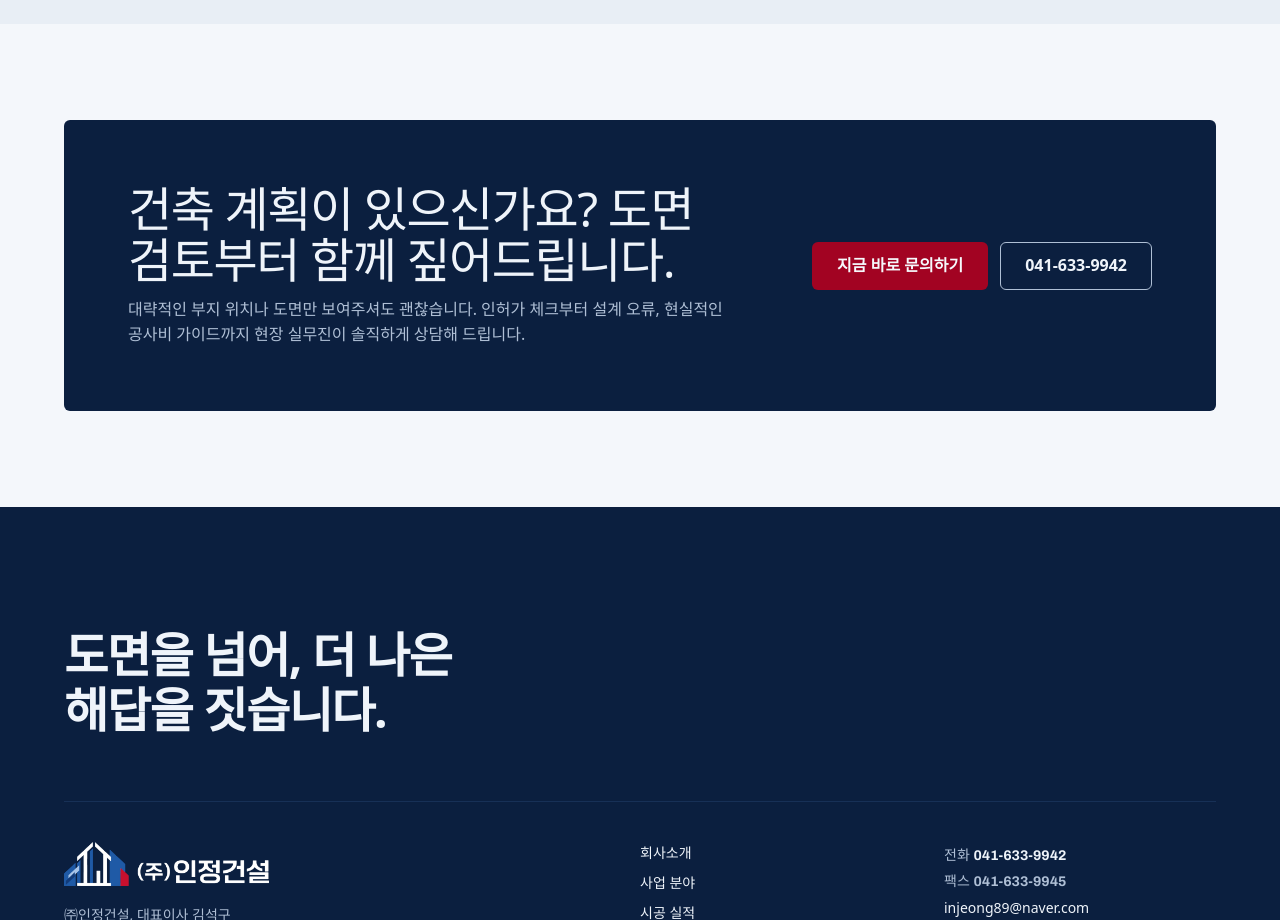
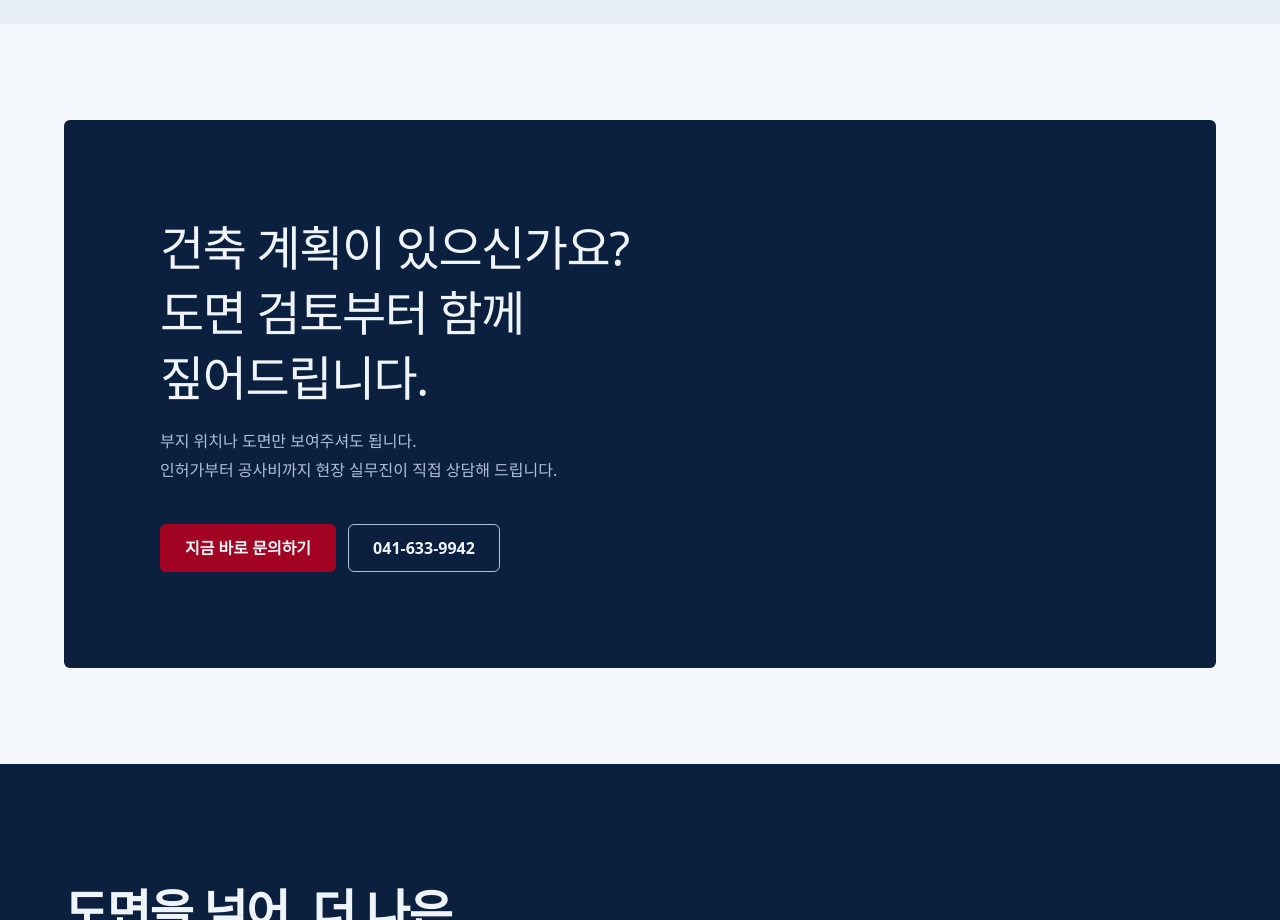
Before and after one commit to dltjslqs/injeong-demo, a Next.js app: page /about in a window 1280 px wide. Shown: the part 8420-9340 px from the top of the page. Built offline with nearby package versions, Linux system fonts and the light colour scheme; a web font is replaced by a local one.

Commit message:
하단 문의 띠: 제목 두 줄로 나누고 설명 줄임, 안쪽 여백·줄간격 넓힘
Co-Authored-By: Claude Opus 5.5 <noreply@anthropic.com>

```diff
--- a/src/components/sites/injeong/CtaBand.tsx
+++ b/src/components/sites/injeong/CtaBand.tsx
@@ -8,8 +8,8 @@ export function CtaBand() {
       <div className="container">
         <div className="ctab-in">
           <div>
-            <h2 className="rv">건축 계획이 있으신가요? 도면 검토부터 함께 짚어드립니다.</h2>
-            <p className="rv">대략적인 부지 위치나 도면만 보여주셔도 괜찮습니다. 인허가 체크부터 설계 오류, 현실적인 공사비 가이드까지 현장 실무진이 솔직하게 상담해 드립니다.</p>
+            <h2 className="rv">건축 계획이 있으신가요?<br />도면 검토부터 함께 짚어드립니다.</h2>
+            <p className="rv">부지 위치나 도면만 보여주셔도 됩니다.<br />인허가부터 공사비까지 현장 실무진이 직접 상담해 드립니다.</p>
           </div>
           <div className="btns rv">
             <Link className="btn cta" href="/contact">지금 바로 문의하기</Link>
--- a/src/components/sites/injeong/injeong.css
+++ b/src/components/sites/injeong/injeong.css
@@ -621,9 +621,9 @@
 /* the closing band on the menu pages */
 .ij .ctab { padding-block: var(--space-3xl); background: var(--color-paper); }
 /* a navy panel on paper, so white always separates it from the section above and from the navy footer below */
-.ij .ctab-in { display: flex; padding: var(--space-2xl); border-radius: var(--radius-card); background: var(--color-field); color: var(--color-field-ink); align-items: center; justify-content: space-between; flex-wrap: wrap; gap: var(--space-xl); }
-.ij .ctab h2 { font-size: var(--text-section); }
-.ij .ctab p { margin-top: var(--space-sm); color: var(--color-field-muted); }
+.ij .ctab-in { display: flex; padding: var(--space-3xl) var(--space-3xl); border-radius: var(--radius-card); background: var(--color-field); color: var(--color-field-ink); align-items: center; justify-content: space-between; flex-wrap: wrap; gap: var(--space-xl); }
+.ij .ctab h2 { font-size: var(--text-section); line-height: 1.35; }
+.ij .ctab p { margin-top: var(--space-md); color: var(--color-field-muted); line-height: 1.8; }
 .ij .ctab :focus-visible { outline-color: var(--color-sky); }
 .ij .ctab .btns { display: flex; flex-wrap: wrap; gap: var(--space-sm); }
 
```
